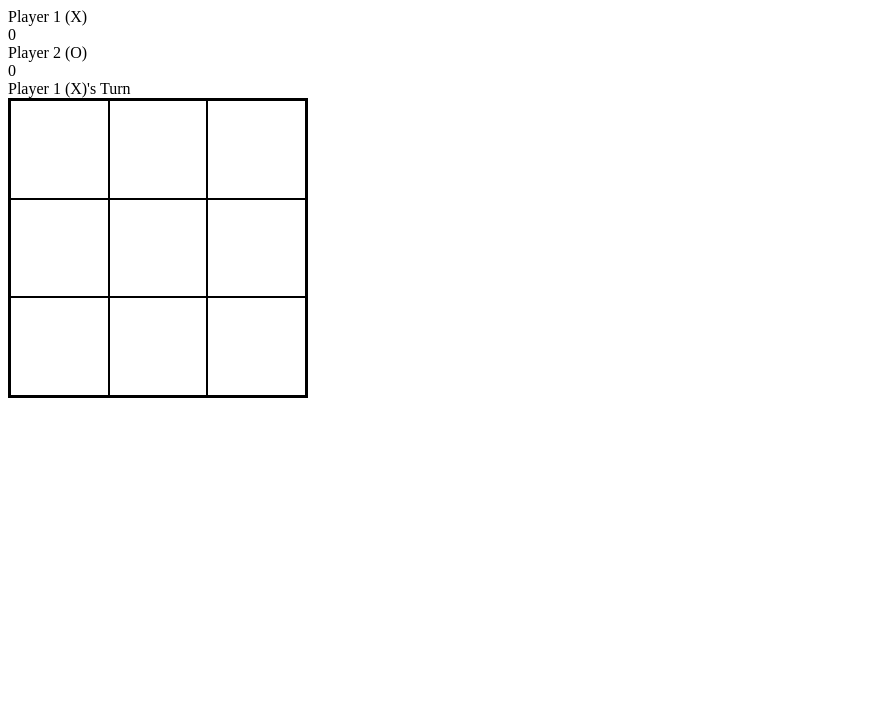
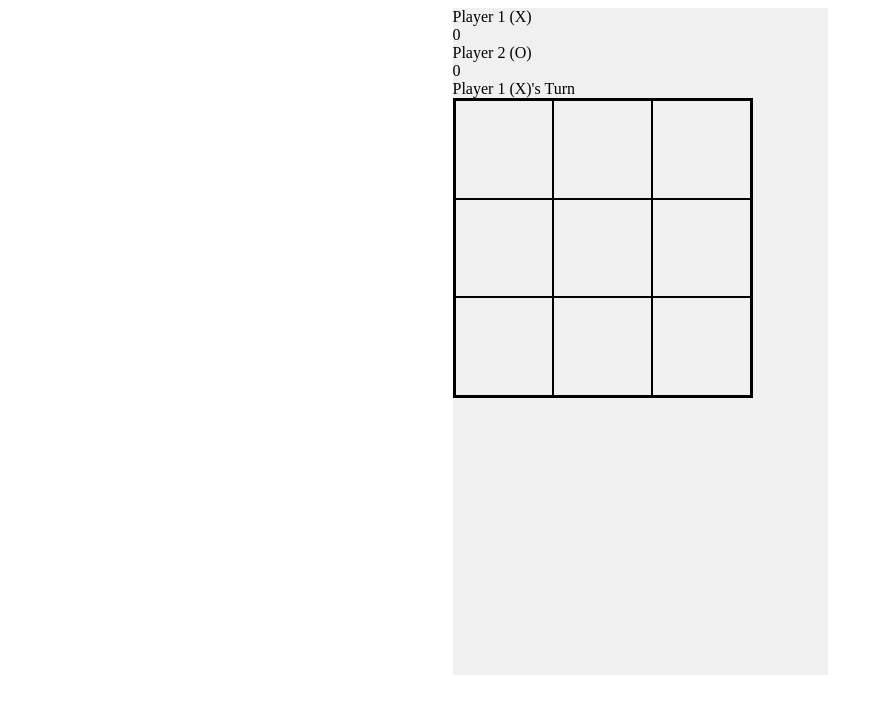
Before and after one commit to rachmansyahbs/tictactoe-react, a React app: page / in a window 1280 px wide. Shown: the top 714 px of the page, without its empty margins (0-883 px from the left). Built offline with nearby package versions, Linux system fonts and the light colour scheme.

Commit message:
Styling for app container

```diff
--- /dev/null
+++ b/src/App.css
@@ -0,0 +1,6 @@
+#app-container {
+  width: 375px;
+  height: 667px;
+  background-color: #f0f0f0;
+  margin: 0 auto;
+}
--- a/src/App.js
+++ b/src/App.js
@@ -3,10 +3,12 @@ import ReactDOM from 'react-dom';
 
 import TicTacToe from './Components/TicTacToe';
 
+import stylesheet from './App.css';
+
 export default class App extends React.Component {
   render() {
     return (
-      <div>
+      <div id="app-container">
         <TicTacToe />
       </div>
     );
```
